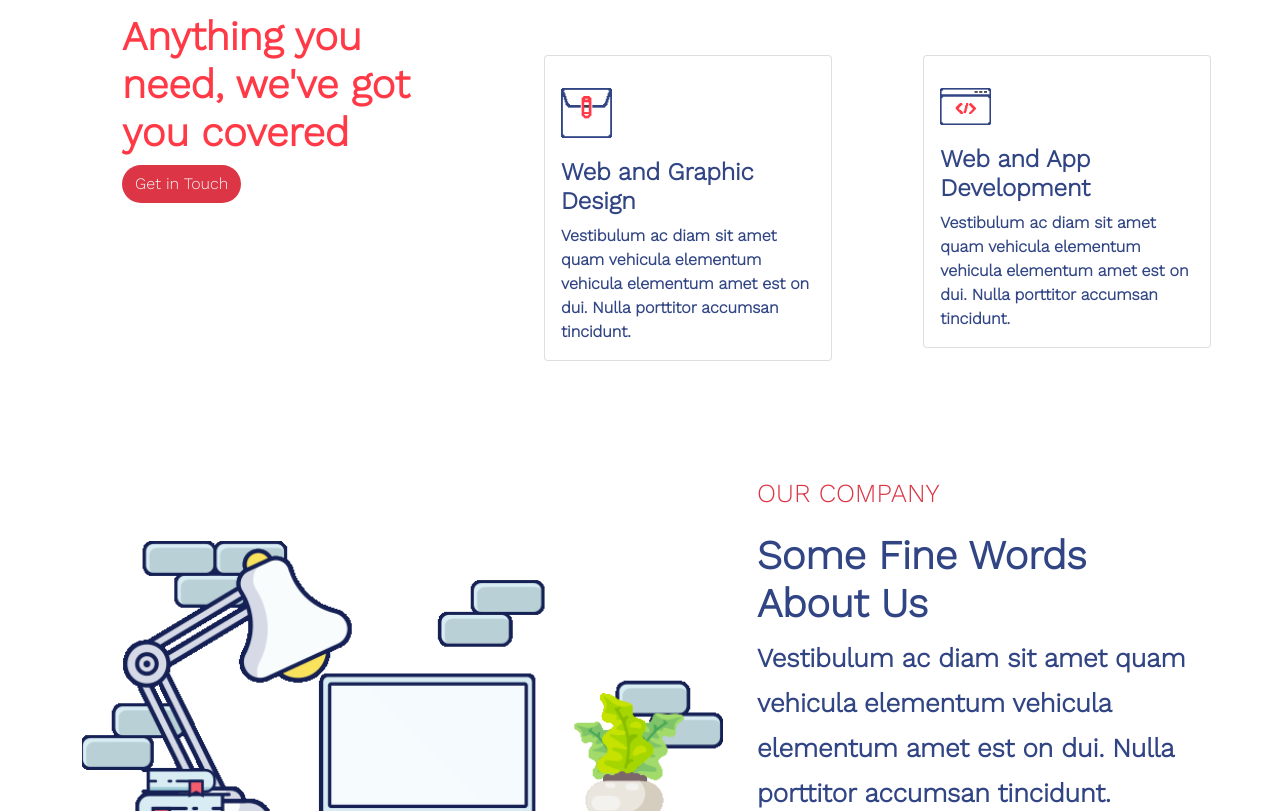
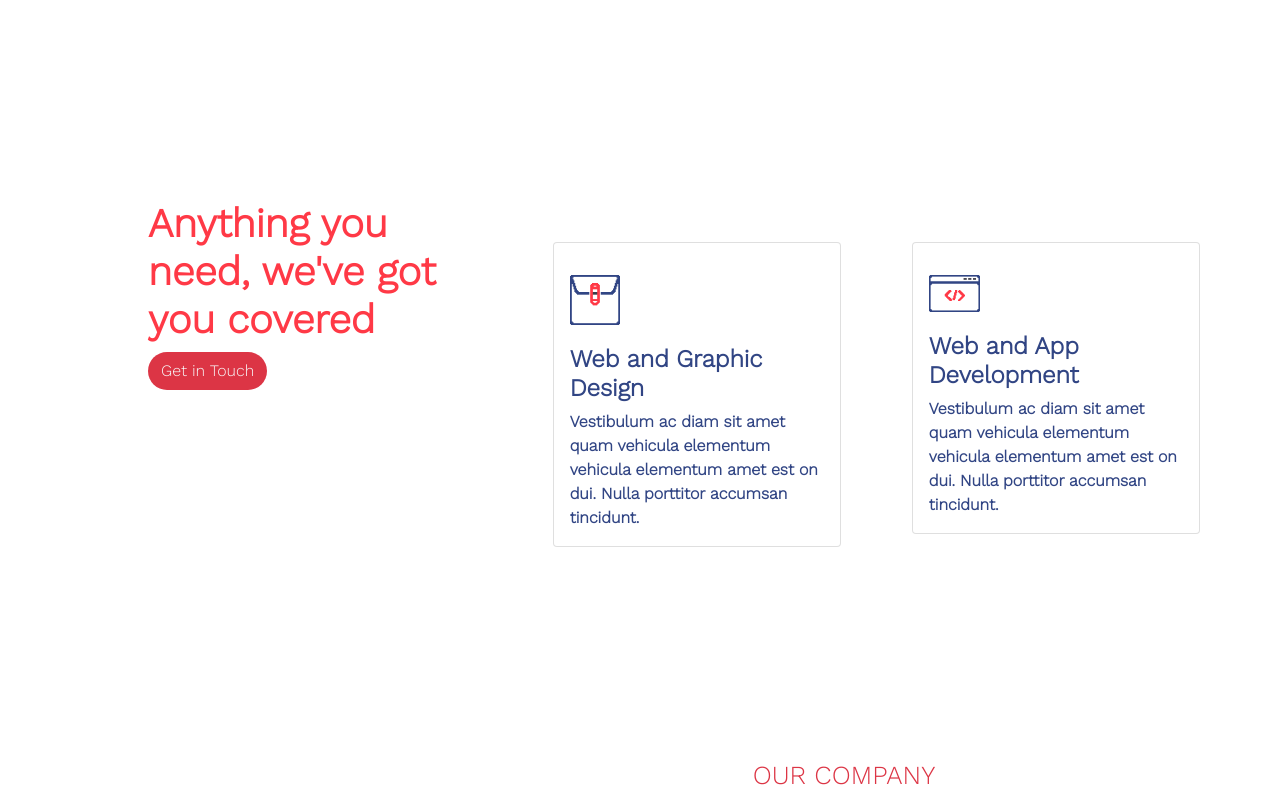
Before and after one commit to ashur-k/Doob-temp-repository, a plain HTML site: page index.html in a window 1280 px wide. Shown: the part 934-1745 px from the top of the page. Drawn offline with nearby package versions, Linux system fonts and the light colour scheme.

Commit message:
add padding and margin

```diff
--- a/index.html
+++ b/index.html
@@ -54,7 +54,7 @@
     </section>
 
     <!-- Hero Section ===> The Spirit of digital Agency -->
-    <section id="hero-section">
+    <section id="hero-section" class="p-5 m-5">
       <div class="container">
         <div class="row mt-5">
           <div class="col-sm-6 m-auto p-4 ml-5">
@@ -78,8 +78,8 @@
     </section>
 
     <!-- We have covered you seciton -->
-    <section id="we-have-covered-card-section">
-      <div class="container mt-5">
+    <section id="we-have-covered-card-section" class="p-5 m-5">
+      <div class="container">
         <div class="row">
           <div class="col-sm-12 col-md-12 col-lg-4 ml-5" style="margin-left: 30px;">
             <div class="hero-section-text">
@@ -130,8 +130,8 @@
       </div>
     </section>
 
-    <section id="words-about-us-section">
-      <div class="container mt-5">
+    <section id="words-about-us-section" class="p-5 m-5">
+      <div class="container">
         <div class="row ">
           <div class="col-sm-7 m-auto">
             <div class="">
```
